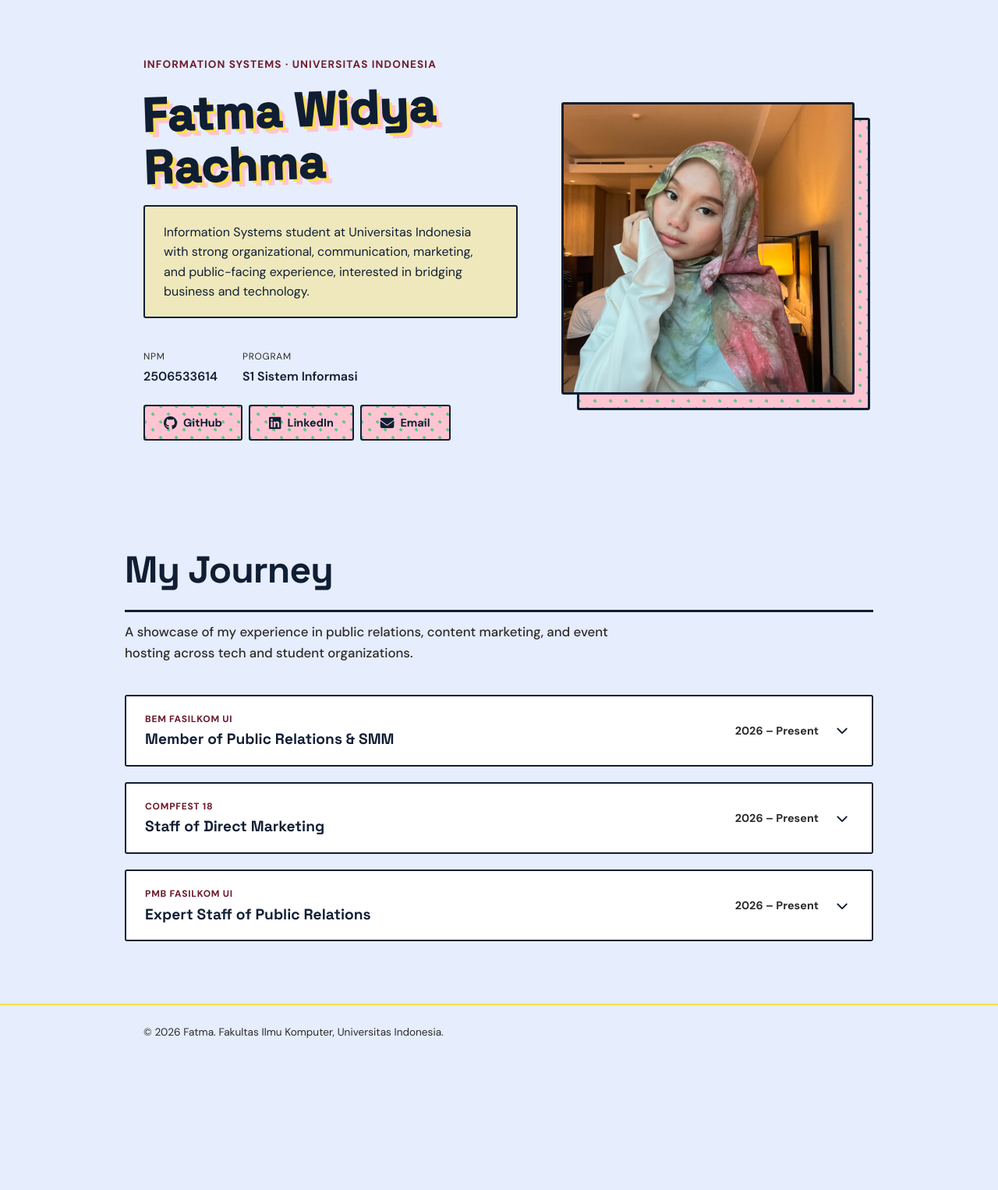
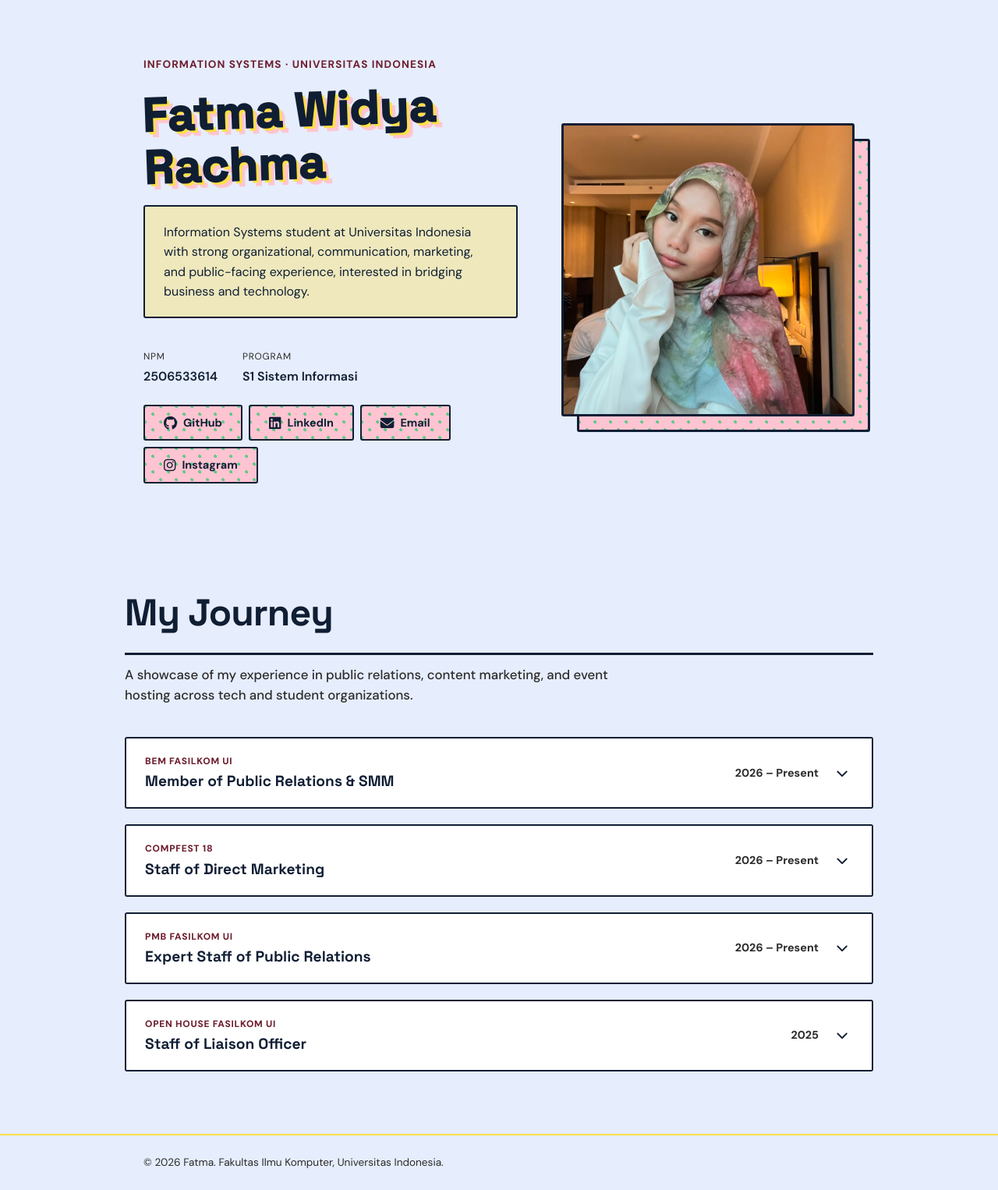
Before and after one commit to fatmawidya/myportofolio, a Django app: page / in a window 1280 px wide. Shown: the part 94-1620 px from the top of the page at 78% size. Before the commit the page ends 1425 px from the top, so only its background shows below. Run offline with Django 5.2, Linux system fonts and the light colour scheme.

Commit message:
feat: finalize portfolio layout, navbar sticky, and open house entry

```diff
--- a/static/css/style.css
+++ b/static/css/style.css
@@ -40,6 +40,10 @@
 
 .site-header {
     border-bottom: 2px solid var(--accent-yellow);
+    position: sticky;
+    top: 0;
+    z-index: 1000;
+    background-color: var(--paper); /* Biar tulisan di bawahnya gak nembus pas di-scroll */
 }
 
 .site-header .container {
--- a/templates/index.html
+++ b/templates/index.html
@@ -55,6 +55,9 @@
                         <a href="mailto:fatmawidya30@gmail.com" class="social-link">
                             <i class="fa-solid fa-envelope"></i> Email
                         </a>
+                        <a href="https://instagram.com/fatmaawidya" class="social-link" target="_blank">
+                            <i class="fa-brands fa-instagram"></i> Instagram
+                        </a>
                     </div>
                 </div>
             </div>
@@ -85,7 +88,7 @@
                             <li>Serving as <strong>PR PIC for Department of Science (Keilmuan)</strong> and <strong>VPIC BKUI</strong> (Bedah Kampus UI) representing Fasilkom UI.</li>
                             <li>Managing social media publication strategy, generating over <strong>312.6K views</strong> and engaging <strong>2,946 accounts</strong> across <strong>68 content pieces</strong> (ongoing).</li>
                             <li>Drove channel growth with <strong>+498 new followers</strong> through high-performing publications.</li>
-                            <li>Trusted as <strong>Master of Ceremony</strong> at <strong>Womantic 3.0</strong> (GirlUp UI x Kastrat BEM Fasilkom UI).</li>
+                            <li>Appointed as <strong>Master of Ceremony</strong> at <strong>Womantic 3.0</strong>, co-hosted by GirlUp UI and Kastrat BEM Fasilkom UI.</li>
                         </ul>
                     </div>
                 </details>
@@ -136,6 +139,29 @@
                         </ul>
                     </div>
                 </details>
+
+                <!-- Open House Fasilkom UI 2025 -->
+                <details class="journey-card" name="journey">
+                    <summary class="journey-header">
+                        <div class="journey-info">
+                            <span class="journey-tag">Open House Fasilkom UI</span>
+                            <h3 class="journey-role">Staff of Liaison Officer</h3>
+                        </div>
+                        <div class="journey-right">
+                            <span class="journey-date">2025</span>
+                            <div class="journey-icon">
+                                <i class="fa-solid fa-chevron-down"></i>
+                            </div>
+                        </div>
+                    </summary>
+                    <div class="journey-content">
+                        <ul class="journey-highlights">
+                            <li>Guided and mentored a group of <strong>25+ participants</strong>, ensuring an engaging and seamless event experience.</li>
+                            <li>Authored the video script for the Fasilkom building tour, presented to all event attendees.</li>
+                            <li>Directed the building tour video production, coordinating a <strong>10+ crew team</strong> to guarantee on-time delivery.</li>
+                        </ul>
+                    </div>
+                </details>
             </div>
         </section>
     </main>
```
